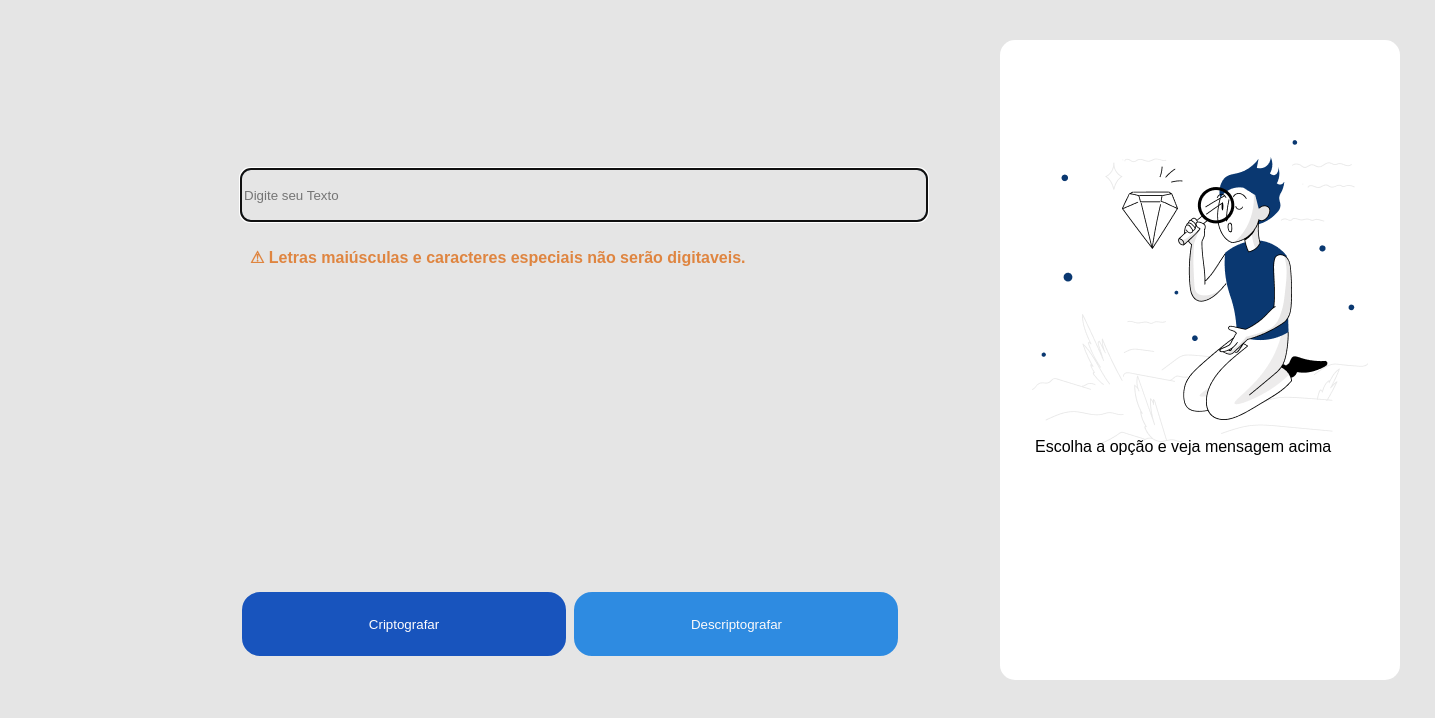
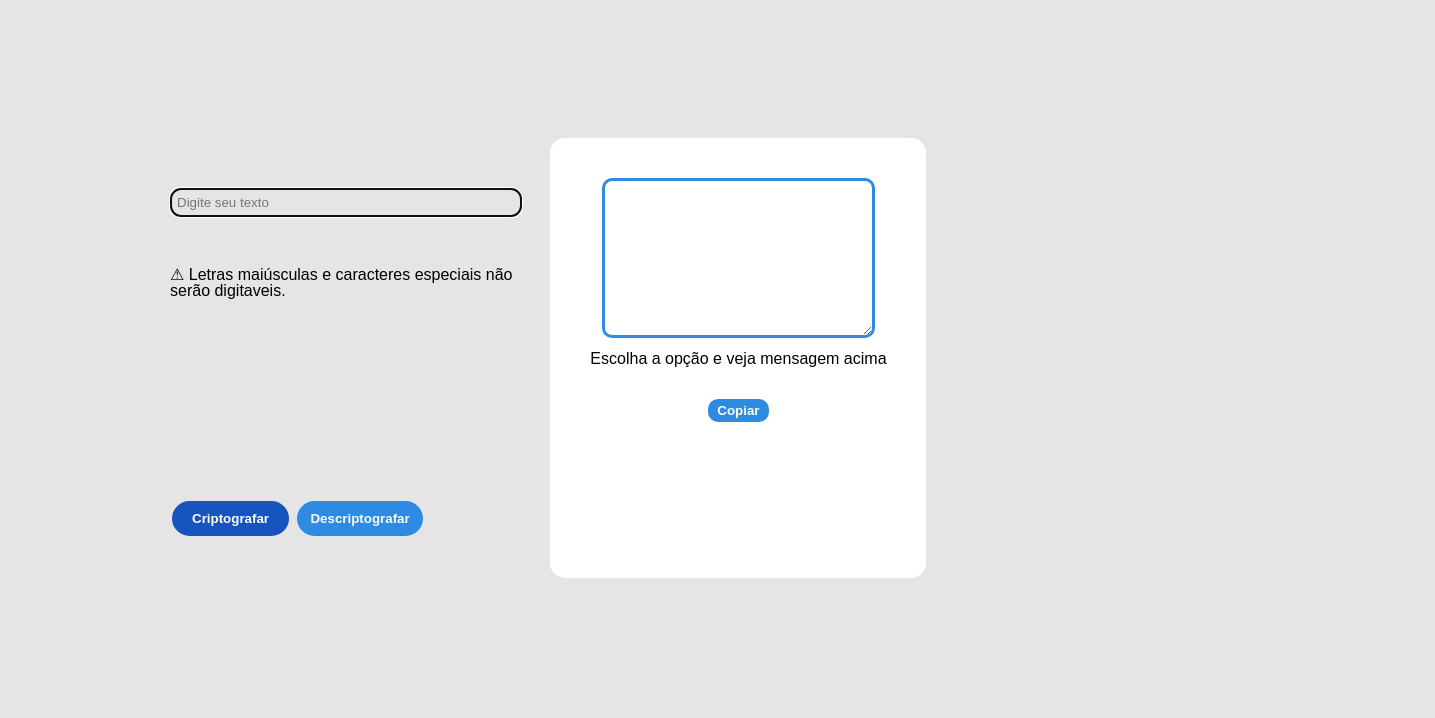
Before and after one commit to ViniciusFalcao/Encriptador-Javascript, a plain HTML site: page index.html in a window 1280 px wide. Shown: the whole page, 1435 px wide, since content can reach past the window. Drawn offline with Linux system fonts and the light colour scheme; files that its build step writes are made by us from their sources.

Commit message:
deixando responsivo

```diff
--- a/css/style.css
+++ b/css/style.css
@@ -1,109 +1,95 @@
-body {
+body{
     background-color: #E5E5E5;
     font-family: 'Montserrat', sans-serif;
+
+}
+main{
+    width: 940px;
+    margin:0px  auto;
+
+}
+.blocos{
+    margin-top: 138px;
+}
+.blocos li{
+    display: inline-block;
+    width: 40%;
+    height: 300px;
+    vertical-align: top;
+}
+#texto{
+    width: 90%;
+    display: inline-block;
+    margin-top: 50px;
+    margin-bottom: 50px;
+    border-color: rgb(46, 139, 225);
+    border-radius: 10px;
+    border-style: solid;
+    background-color:#E5E5E5 ;
+    padding: 5px;
+}
+#saida{
+    width: 70%;
+    display: inline-block;
+    border: 3px solid ;
+    margin-bottom: 10px;
+    border-radius: 10px;
+    border-color:rgb(46, 139, 225) ;
+
+
+}
+#retangulo{
+    background-color: white;
+    text-align: center;
+    padding-top: 40px;
+    border-radius: 15px;
+    height: 400px;
+}
+#copiar{
+    border:  solid rgb(46, 139, 225);
+    background-color: rgb(46, 139, 225);
+    border-radius: 10px;
+    color: white;
+    font-weight: bold;
 
 
 
 }
-
+#botoes{
+    margin-top: 200px;
+}
 #botao_criptografar {
     background-color:rgb(24, 84, 189);
     color: rgb(255, 253, 253);
     border-radius: 20px;
     border-color: #E5E5E5;
-    width: 328px;
-    height: 68px;
     border-style: solid;
+    padding: 10px 20px;
+    font-weight: bold;
+
 }
-
 #botao_descriptografar {
     background-color:rgb(46, 139, 225);
     color: rgb(253, 250, 250);
     border-radius: 20px;
     border-color: #E5E5E5;
-    width: 328px;
-    height: 68px;
     border-style: solid;
-
+    padding: 10px 13px;
+    font-weight: bold;
 
 
 }
-#botoes{
-    position: absolute;
-    width: 680px;
-    height: 67px;
-    top: 590px;
-    left: 240px;
-    bottom: 200px;
-    right: 525px;
-
-
+@media screen and (max-width:480px) {
+    main{
+        width: auto;
+        padding-left: 110px;
+    }
+    .blocos li{
+        display: block;
+        width: 60%;
+        text-align: center;
+    }
+    #botoes{
+        margin-top: 30px;
+    }
 }
-#texto{
-    width: 680px;
-    height: 48px;
-    position:absolute;
-    top:168px;
-    bottom: 240px;
-    left: 240px;
-    right: 520px;
-    background-color:#E5E5E5 ;
-    border-color: rgb(46, 139, 225);
-    border-radius: 10px;
-    border-style: solid;
-}
-#retangulo{
-    position: absolute;
-    width: 400px;
-    height: 640px;
-    background-color: white;
-    top: 40px;
-    left: 1000px;
-    border-radius: 15px;
-}
-#saida{
-    position: relative;
-    top: 32px;
-    left: 32px;
-    right: 32;
-    bottom: 132px;
-    width: 336px;
-    height: 400px;
-    border-radius: 10px;
-    border-color:rgb(46, 139, 225) ;
-    visibility: hidden;
-}
-#imglupa{
-    position: absolute;
-    left: 32px;
-    top: 100px;
-    bottom: 397px;
-}
-#descriçao{
-    position: relative;
-    left: 35px;
-    bottom: 10px;
-
-}
-#copiar{
-    position: absolute;
-    top: 450px;
-    right: 130px;
-    width: 150px;
-    height: 30px;
-    border:  solid rgb(46, 139, 225);
-    background-color: rgb(46, 139, 225);
-    border-radius: 10px;
-    color: white;
-    visibility: hidden;
-}
-.aviso{
-    position: absolute;
-    top: 250px;
-    left: 250px;
-    font-weight: bold;
-    color: rgb(223, 133, 64);
-}
-@media screen and (max-width:480px) {
-
-}
--- a/index.html
+++ b/index.html
@@ -1,42 +1,45 @@
 <!DOCTYPE html>
 <html lang="pt-br">
+
 <head>
     <meta charset="UTF-8">
     <meta http-equiv="X-UA-Compatible" content="IE=edge">
+    <meta name="viewport" content="width=device-width, initial-scale=1.0">
+    <link rel="stylesheet" href="reset.css">
+    <link rel="stylesheet" href="style.css">
+    <title>App de criptografia</title>
+</head>
 
-    <link rel="stylesheet" href="css/reset.css">
-    <link rel="stylesheet" href="css/style.css">
-    <title>Decodificador Javascript</title>
-</head>
-<body >
-    <div id="div-entrada">
-        <input id="texto" placeholder="Digite seu Texto"/>
-    <p class="aviso">
-        &#9888; Letras maiúsculas e caracteres especiais não serão digitaveis.
-    </p>
+<body>
+    <main>
+        <ul class="blocos">
+            <li>
+                <input type="text" id="texto" placeholder="Digite seu texto">
+                <p class="aviso"> &#9888; Letras maiúsculas e caracteres especiais não serão digitaveis.</p>
+                <div id="botoes"><button id="botao_criptografar">Criptografar</button>
+                    <button id="botao_descriptografar">Descriptografar</button>
+                </div>
+            </li>
+            <li id="retangulo">
+                <textarea name="" id="saida" cols="30" rows="10"></textarea><br>
+                <p>Escolha a opção e veja mensagem acima</p><br><br>
+                <button id="copiar">Copiar</button>
 
-    </div>
 
-    <div id="retangulo">
-        <textarea name="" id="saida" cols="30" rows="10"></textarea>
-        <img src="imagens/High quality products 1 1imglupa.png" id="imglupa" alt="">
-        <div id="descriçao"><p>Escolha a opção e veja mensagem acima</p></div>
-        <button id="copiar" onclick="copia()">Copiar</button>
-    </div>
+            </li>
+        </ul>
 
-    <div id="botoes">
-        <button id="botao_criptografar" onclick="criptografar()"><h3>Criptografar</h3></button>
-        <button id ="botao_descriptografar" onclick="descriptografar()"><h3>Descriptografar</h3></button>
-    </div>
+    </main>
+
+
     <script>
-       var entrada=document.getElementById("texto");
-       var saida=document.getElementById("saida");
-       var imagem=document.getElementById("imglupa");
-       var descrição=document.getElementById("descriçao");
-       var copiar=document.getElementById("copiar")
+        var entrada = document.getElementById("texto");
+        var saida = document.getElementById("saida");
+        var copiar = document.getElementById("copiar");
+        var botao_crip = document.getElementById("botao_criptografar");
+        var botao_descrip = document.getElementById("botao_descriptografar")
         entrada.focus();
-
-       entrada.addEventListener("keypress",function(e){
+        entrada.addEventListener("keypress", function (e) {
             if (!validachar(e)) {
                 e.preventDefault();
 
@@ -44,9 +47,9 @@
 
         })
         function validachar(e) {
-           const char=String.fromCharCode(e.keyCode);
-           const padrao='[a-z]';
-           if (char.match(padrao) || e.keyCode==32) {
+            const char = String.fromCharCode(e.keyCode);
+            const padrao = '[a-z]';
+            if (char.match(padrao) || e.keyCode == 32) {
                 return true
 
             }
@@ -55,79 +58,69 @@
 
 
 
-       function criptografar() {
-           var s_entrada=String(entrada.value);
-           saida.value="";
+        botao_crip.onclick = function criptografar() {
+            var s_entrada = String(entrada.value);
+            saida.value = "";
             for (let index = 0; index < s_entrada.length; index++) {
-               if (s_entrada[index]=="a") {
-                   saida.value+="ai"
+                if (s_entrada[index] == "a") {
+                    saida.value += "ai"
 
-               } else if (s_entrada[index]=="e") {
-                   saida.value+="enter"
+                } else if (s_entrada[index] == "e") {
+                    saida.value += "enter"
 
-               }else if (s_entrada[index]=="i") {
-                   saida.value+="imes"
+                } else if (s_entrada[index] == "i") {
+                    saida.value += "imes"
 
-               }else if (s_entrada[index]=="o") {
-                   saida.value+="ober"
+                } else if (s_entrada[index] == "o") {
+                    saida.value += "ober"
 
-               }else if (s_entrada[index]=="u") {
-                   saida.value+="ufat"
+                } else if (s_entrada[index] == "u") {
+                    saida.value += "ufat"
 
-               }else{
-                   saida.value+=s_entrada[index];
+                } else {
+                    saida.value += s_entrada[index];
                 }
 
 
 
 
             }
-           imagem.style.visibility="hidden";
-           descrição.style.visibility="hidden";
-           saida.style.visibility="visible";
-           copiar.style.visibility="visible";
+        }
+        botao_descrip.onclick = function descriptografar() {
+            var s_entrada = String(entrada.value);
+            saida.value = "";
+            for (let index = 0; index < s_entrada.length; index++) {
+                if (s_entrada[index] == "a") {
+                    saida.value += "a";
+                    index += 1;
 
+                } else if (s_entrada[index] == "e") {
+                    saida.value += "e";
+                    index += 4;
 
+                } else if (s_entrada[index] == "i") {
+                    saida.value += "i";
+                    index += 3;
+
+                } else if (s_entrada[index] == "o") {
+                    saida.value += "o";
+                    index += 3;
                 }
-
-       function descriptografar() {
-           var s_entrada=String(entrada.value);
-           saida.value="";
-           for (let index = 0; index < s_entrada.length; index++) {
-               if (s_entrada[index]=="a") {
-                   saida.value+="a";
-                   index+=1;
-
-               }else if(s_entrada[index]=="e"){
-                   saida.value+="e";
-                   index+=4;
-
-               }else if(s_entrada[index]=="i"){
-                   saida.value+="i";
-                   index+=3;
-
-               }else if(s_entrada[index]=="o"){
-                   saida.value+="o";
-                   index+=3;
-               }
-               else if(s_entrada[index]=="u"){
-                saida.value+="u";
-                index+=3;
-               }else{
-                saida.value+=s_entrada[index];
+                else if (s_entrada[index] == "u") {
+                    saida.value += "u";
+                    index += 3;
+                } else {
+                    saida.value += s_entrada[index];
 
                 }
 
 
             }
-           imagem.style.visibility="hidden";
-           descrição.style.visibility="hidden";
-           saida.style.visibility="visible";
-           copiar.style.visibility="visible";
+
 
 
         }
-       function copia(){
+        copiar.onclick = function copia() {
             /*saida.select();
             document.execCommand("copy");*/
             navigator.clipboard.writeText(saida.value);
@@ -136,7 +129,7 @@
         }
 
 
-
     </script>
 </body>
+
 </html>
```
Lines whose indentation alone changed are shown as unchanged.
